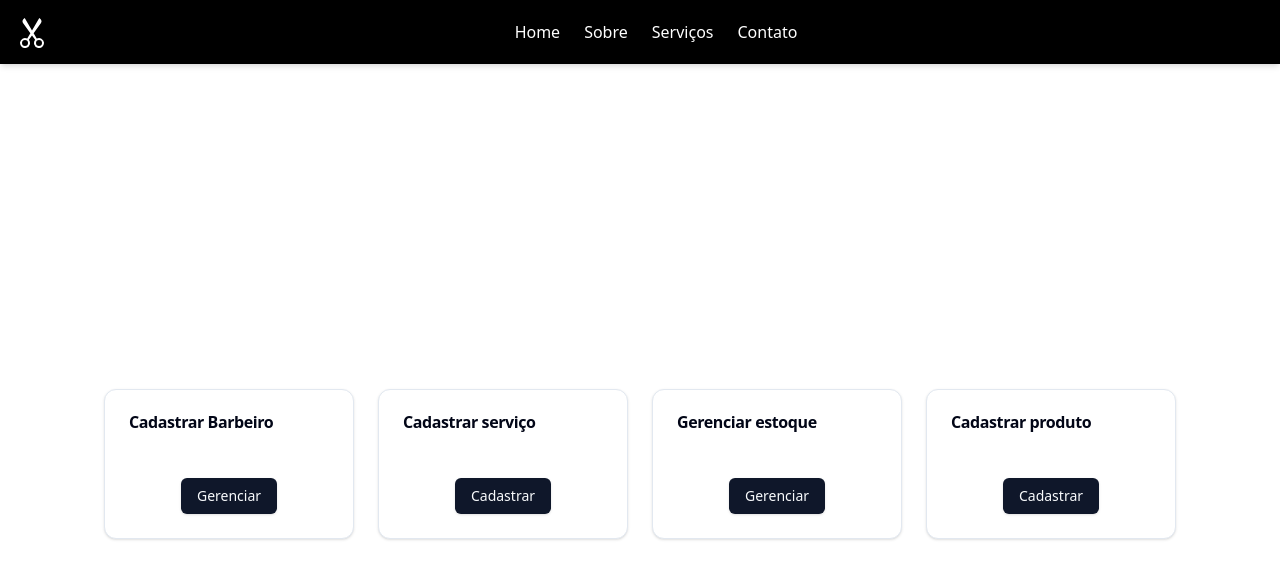
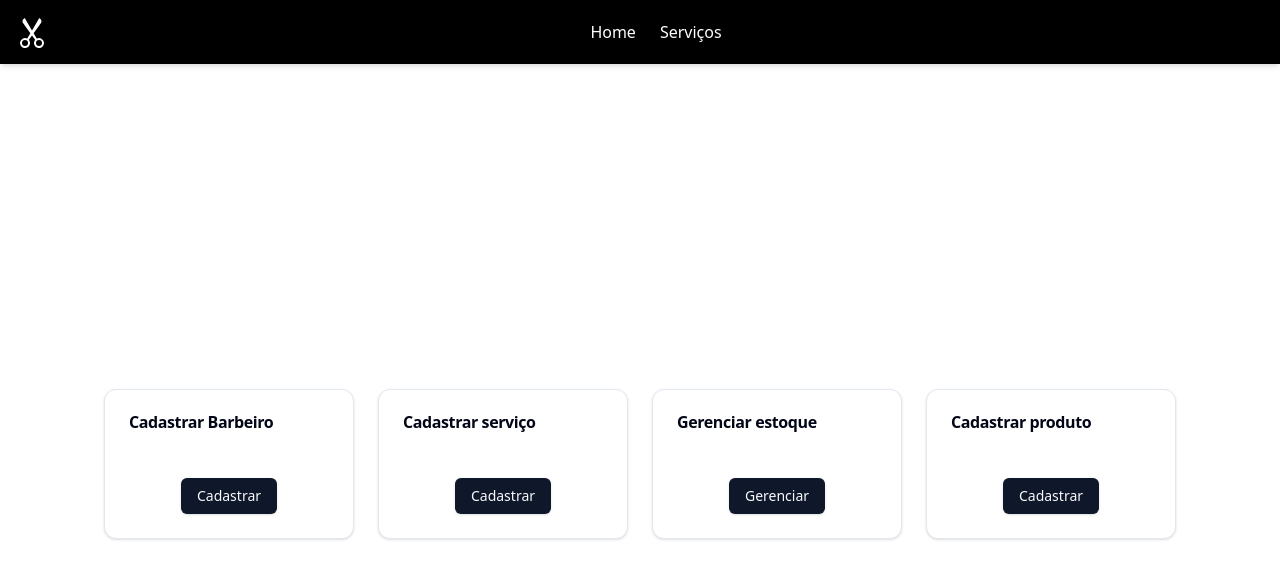
Before and after one commit to unicortes/barbearia-frontend, a React (Vite) app: page /pageHome in a window 1280 px wide. Shown: the top 578 px of the page. Built offline with nearby package versions, Linux system fonts and the light colour scheme.

Commit message:
Remoção de 'Sobre' e 'Contatos' do Header e correção do botão em 'cadastrar barbeiro' na HomePage
- Remove os links 'Sobre' e 'Contatos' do componente Header para simplificar a navegação.
- Corrige a funcionalidade do botão de cadastrar barbeiro para 'cadastrar' em vez de 'gerenciar'.

```diff
--- a/src/components/header/header.jsx
+++ b/src/components/header/header.jsx
@@ -14,13 +14,7 @@ const Header = () => {
                         <Link to="/pageHome" className="hover:text-gray-400">Home</Link>
                     </li>
                     <li>
-                        <Link to="#" className="hover:text-gray-400">Sobre</Link>
-                    </li>
-                    <li>
                         <Link to="/servicos" className="hover:text-gray-400">Serviços</Link>
-                    </li>
-                    <li>
-                        <Link to="#" className="hover:text-gray-400">Contato</Link>
                     </li>
                 </ul>
             </nav>
--- a/src/components/homePage/homePage.jsx
+++ b/src/components/homePage/homePage.jsx
@@ -26,7 +26,7 @@ const HomePage = () => {
       <CardFooter className="flex justify-center">
       <Link to="/barber">
       <Button asChild>
-        <a>Gerenciar</a>
+        <a>Cadastrar</a>
       </Button>
     </Link>
       </CardFooter>
```
